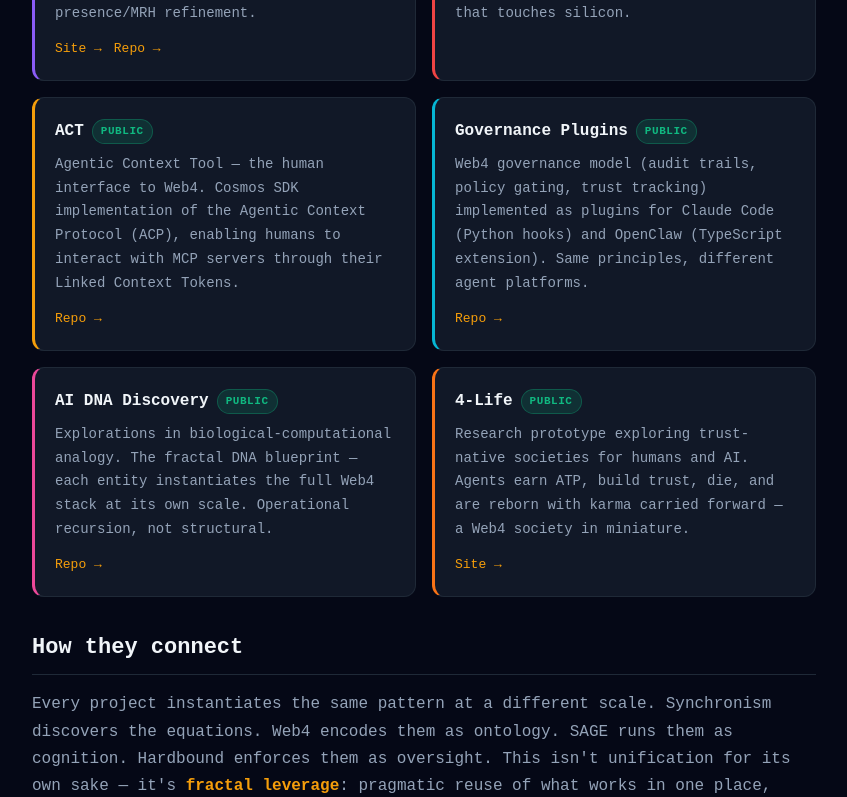
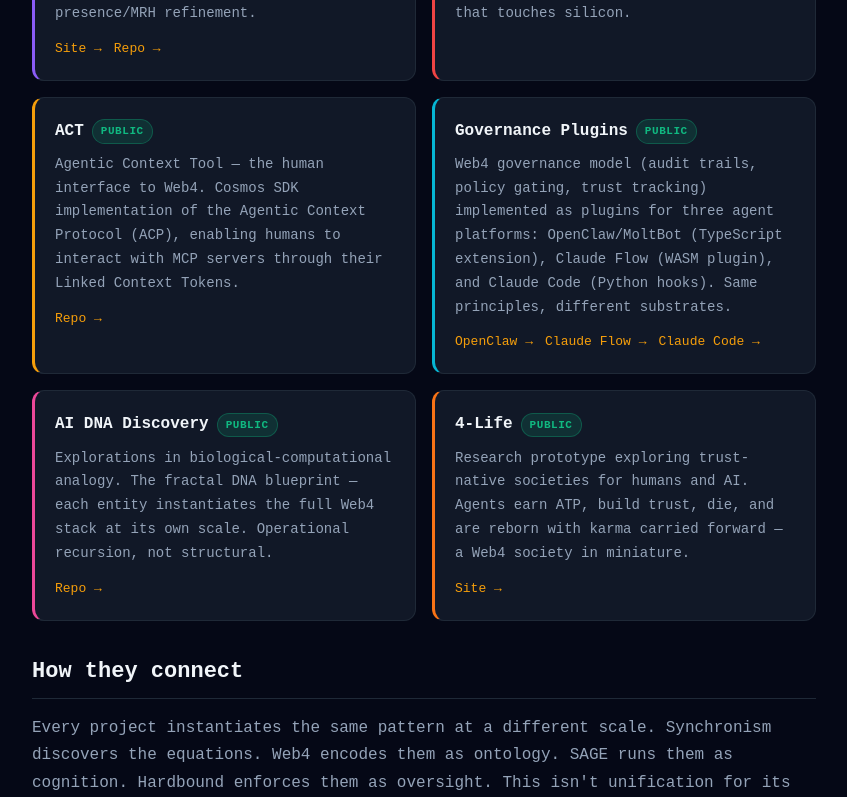
Before and after one commit to dp-web4/4-lab, a Next.js app: page /projects in a window 1280 px wide. Shown: the part 951-1748 px from the top of the page, without its empty margins (216-1063 px from the left). Built offline with nearby package versions, Linux system fonts and the light colour scheme.

Commit message:
projects: link all three governance plugins — OpenClaw, Claude Flow, Claude Code

```diff
--- a/src/app/projects/page.tsx
+++ b/src/app/projects/page.tsx
@@ -64,10 +64,14 @@
           />
           <ProjectCard
             name="Governance Plugins"
-            description="Web4 governance model (audit trails, policy gating, trust tracking) implemented as plugins for Claude Code (Python hooks) and OpenClaw (TypeScript extension). Same principles, different agent platforms."
+            description="Web4 governance model (audit trails, policy gating, trust tracking) implemented as plugins for three agent platforms: OpenClaw/MoltBot (TypeScript extension), Claude Flow (WASM plugin), and Claude Code (Python hooks). Same principles, different substrates."
             accentColor="var(--color-plugins)"
             isPublic={true}
-            repoUrl="https://github.com/dp-web4/claude-code/tree/add-web4-governance-plugin/plugins/web4-governance"
+            links={[
+              { label: "OpenClaw", url: "https://github.com/dp-web4/moltbot/tree/web4-governance-complete/extensions/web4-governance" },
+              { label: "Claude Flow", url: "https://github.com/dp-web4/claude-flow/tree/main/v3/plugins/web4-governance" },
+              { label: "Claude Code", url: "https://github.com/dp-web4/claude-code/tree/add-web4-governance-plugin/plugins/web4-governance" },
+            ]}
           />
           <ProjectCard
             name="AI DNA Discovery"
--- a/src/components/ProjectCard.tsx
+++ b/src/components/ProjectCard.tsx
@@ -5,6 +5,7 @@
   isPublic: boolean;
   url?: string;
   repoUrl?: string;
+  links?: { label: string; url: string }[];
 }
 
 export default function ProjectCard({
@@ -14,6 +15,7 @@
   isPublic,
   url,
   repoUrl,
+  links,
 }: ProjectCardProps) {
   return (
     <div
@@ -34,13 +36,14 @@
         </span>
       </div>
       <p>{description}</p>
-      {(url || repoUrl) && (
+      {(url || repoUrl || links) && (
         <div
           style={{
             display: "flex",
             gap: "0.75rem",
             marginTop: "0.75rem",
             fontSize: "0.8125rem",
+            flexWrap: "wrap",
           }}
         >
           {url && (
@@ -53,6 +56,11 @@
               Repo →
             </a>
           )}
+          {links && links.map((link) => (
+            <a key={link.label} href={link.url} target="_blank" rel="noreferrer">
+              {link.label} →
+            </a>
+          ))}
         </div>
       )}
     </div>
```
